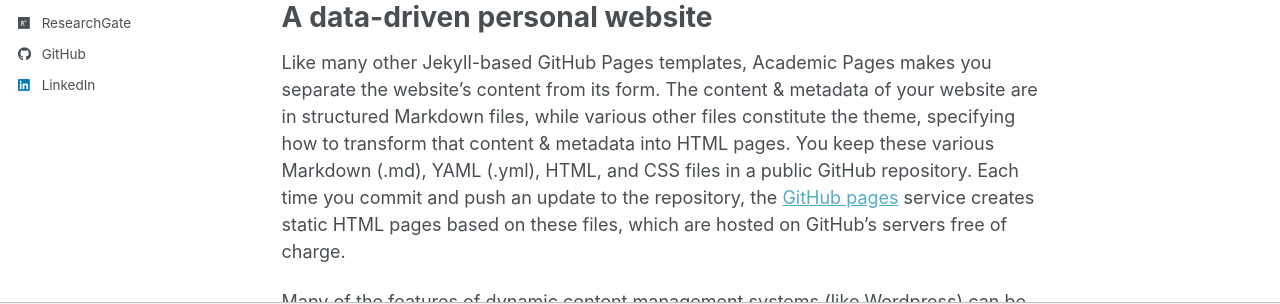
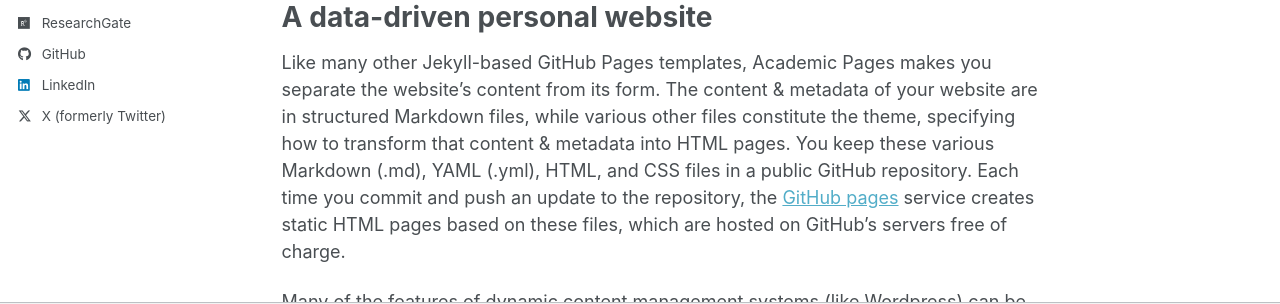
Before and after one commit to mbm-phd/mbm-phd.github.io, a Jekyll site: the page built from _pages/about.md, in a window 1280 px wide. Shown: the part 487-791 px from the top of the page. Built offline with Jekyll 4.4.1, drawn with Linux system fonts in a browser that asks for light colours; a style sheet for code colours, icons or effects is not loaded.

Commit message:
Update _config.yml

```diff
--- a/_config.yml
+++ b/_config.yml
@@ -64,7 +64,7 @@
   steam            : # Username
   telegram         : # URL
   tumblr           : # Username
-  x                : "mbm_phd_"
+  twitter          : "mbm_phd_"
   vine             : # Username
   weibo            : # Username
   wikipedia        : # Username
```
